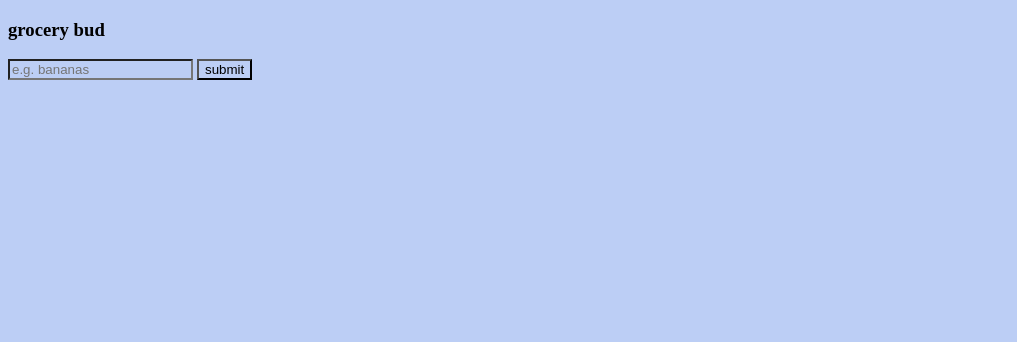
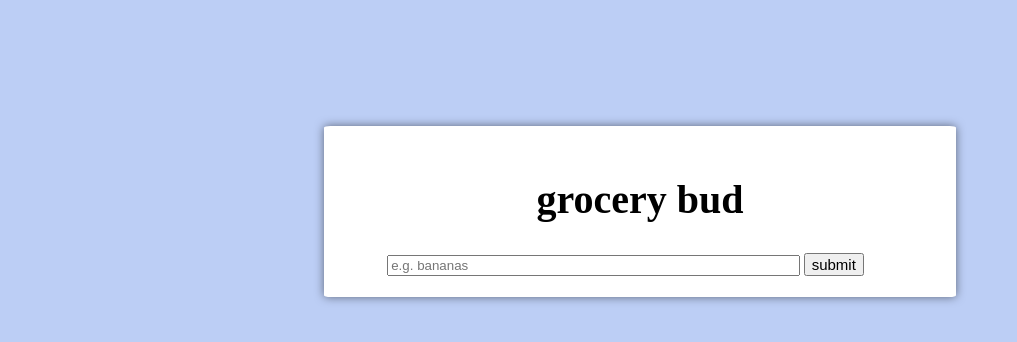
Before and after one commit to JeanMario20/JS-----list-add-delete-edit-items, a plain HTML site: page index.html in a window 1280 px wide. Shown: the whole page, without its empty margins (0-1017 px from the left). Drawn offline with Linux system fonts and the light colour scheme.

Commit message:
css details

```diff
--- a/index.html
+++ b/index.html
@@ -13,7 +13,7 @@
         <!-- form -->
         <form action="" class="grocery-form">
             <p class="alert"></p>
-            <h3>grocery bud</h3>
+            <h3 class="text-center">grocery bud</h3>
             <div class="form-control">
                 <input type="text" id="grocery" placeholder="e.g. bananas"/>
                 <button type="submit" class="submit-btn">submit</button>
--- a/styles.css
+++ b/styles.css
@@ -1,6 +1,48 @@
-*{
+
+
+body{
     background-color: rgb(188, 206, 245);
 }
+
+.section-center{
+    display: flex;
+    justify-content: center;
+    align-items: center;
+    flex-direction: column;
+    background-color: white;
+    margin: 10% 25% 0 25%;
+    border-radius: 1%;
+    box-shadow: 0 0 10px rgba(0, 0, 0, 0.5);
+}
+
+.grocery-form {
+    width: 80%;
+}
+
+.grocery-form p{
+    /* ? span of item added or deleted to the list   */
+    position: absolute;
+    text-align: center;
+    background-color: green;
+    padding: 0 14% ;
+}
+
+.text-center {
+    text-align: center;
+    margin-top: 50px;
+    font-size: 40px;
+    margin-bottom: 30px;
+}
+
+.form-control input {
+    width: 80%;
+}
+
+.form-control button {
+    font-size: 15px;
+}
+
+
 .grocery-container {
     visibility: hidden;
 }
@@ -16,5 +58,6 @@
 
 .alert-success {
     color: #155724;
+    padding: 0 14% ;
     background: white;
 }
```
